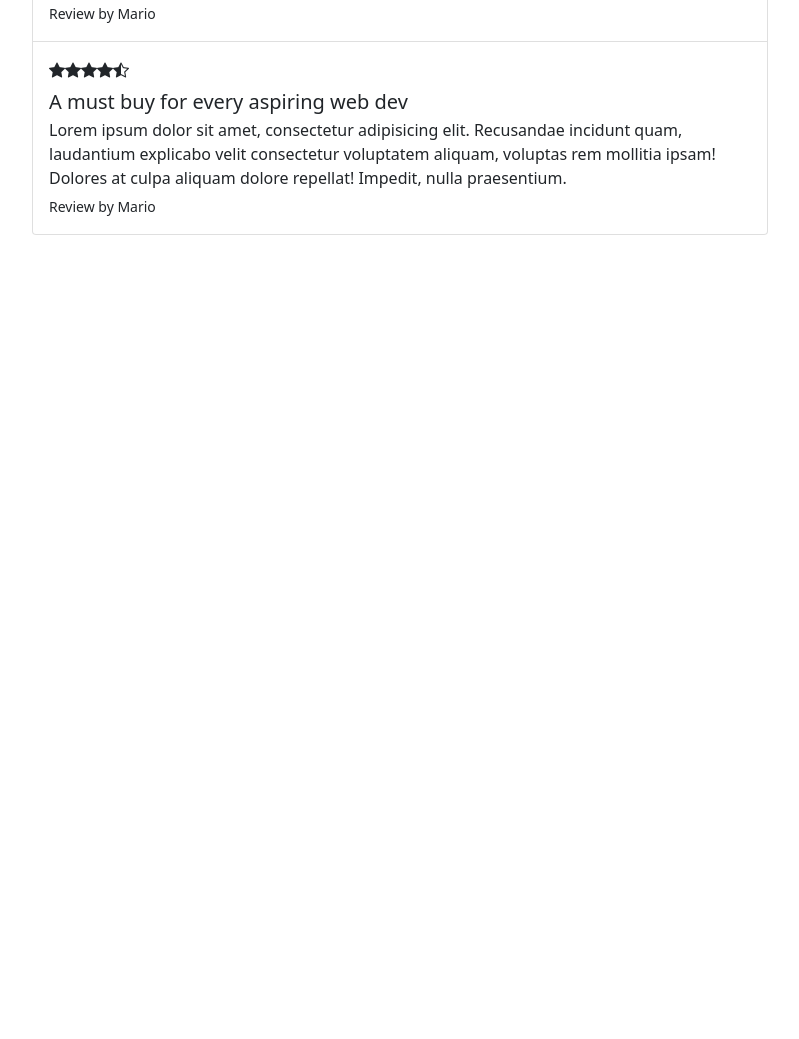
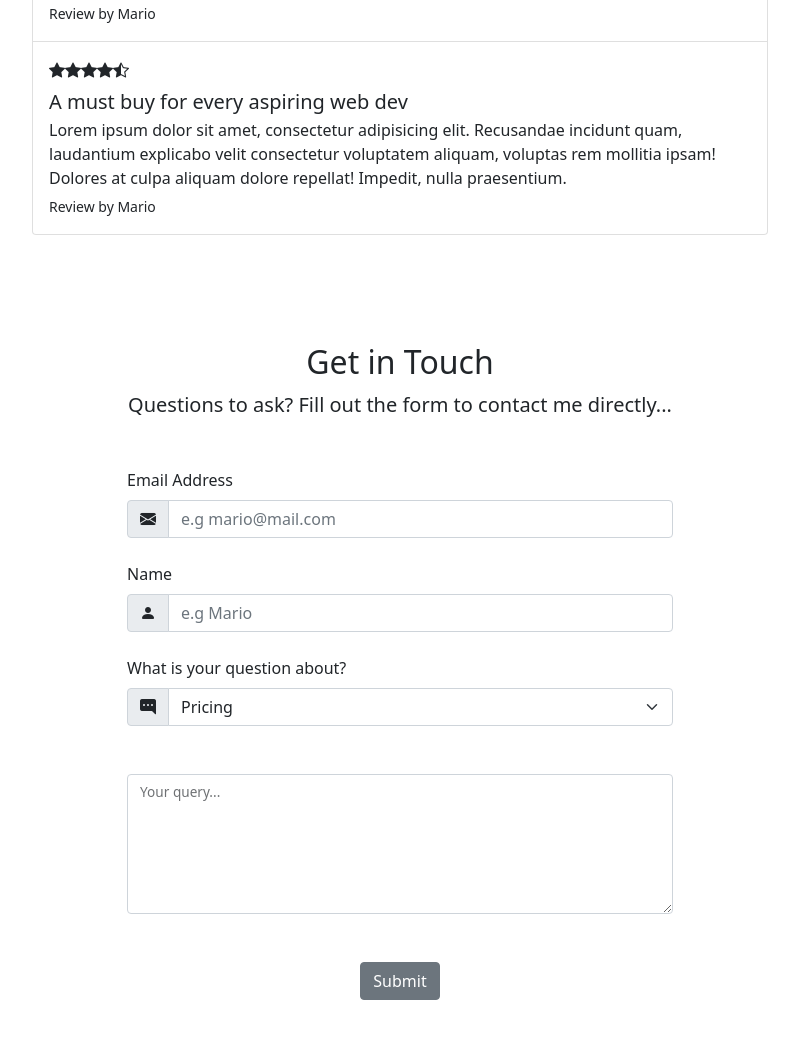
Before and after one commit to muindetuva/ninja_l_bootstrap, a plain HTML site: page index.html in a window 1280 px wide. Shown: the part 2815-3854 px from the top of the page, without its empty margins (240-1039 px from the left). Before the commit the page ends 3098 px from the top, so only its background shows below. Drawn offline with nearby package versions, Linux system fonts and the light colour scheme.

Commit message:
Add icons

```diff
--- a/index.html
+++ b/index.html
@@ -305,8 +305,62 @@
     </secion>
 
 
+    <section id="contact">
+        <div class="container-lg">
+            <div class="text-center">
+                <h2>Get in Touch</h2>
+                <p class="lead">Questions to ask? Fill out the form to contact me directly...</p>
+            </div>
+
+            <div class="row justify-content-center my-5">
+                <div class="col-lg-6">
+                    <form>
+
+                        <label for="email" class="form-label">Email Address</label>
+                        <div class="input-group mb-4">
+                            <span class="input-group-text">
+                                <i class="bi bi-envelope-fill"></i>
+                            </span>
+                            <input type="email" class="form-control" id="email" placeholder="e.g mario@mail.com">
+                        </div>
 
 
+                        <label for="name" class="form-label">Name</label>
+                        <div class="mb-4 input-group">
+                            <span class="input-group-text">
+                                <i class="bi bi-person-fill"></i>
+                            </span>
+                            <input type="text" id="name" class="form-control" placeholder="e.g Mario">
+                        </div>
+
+
+                        <label for="subject" class="form-label">What is your question about?</label>
+                        <div class="mb-4 input-group">
+                            <span class="input-group-text">
+                                <i class="bi bi-chat-right-dots-fill"></i>
+                            </span>
+                            <select id="subject" class="form-select">
+                                <option value="pricing">Pricing</option>
+                                <option value="content">Content query</option>
+                                <option value="other">Other query</option>
+                            </select>
+                        </div>
+
+
+                        <div class="form-floating my-5">
+                            <textarea style="height: 140px;" class="form-control" id="query"></textarea>
+                            <label for="query">Your query...</label>
+                        </div>
+
+                        <div class="mb-4 text-center">
+                            <button type="submit" class="btn btn-secondary">Submit</button>
+                        </div>
+
+                    </form>
+                </div>
+            </div>
+        </div>
+    </section>
 
 
 
```
